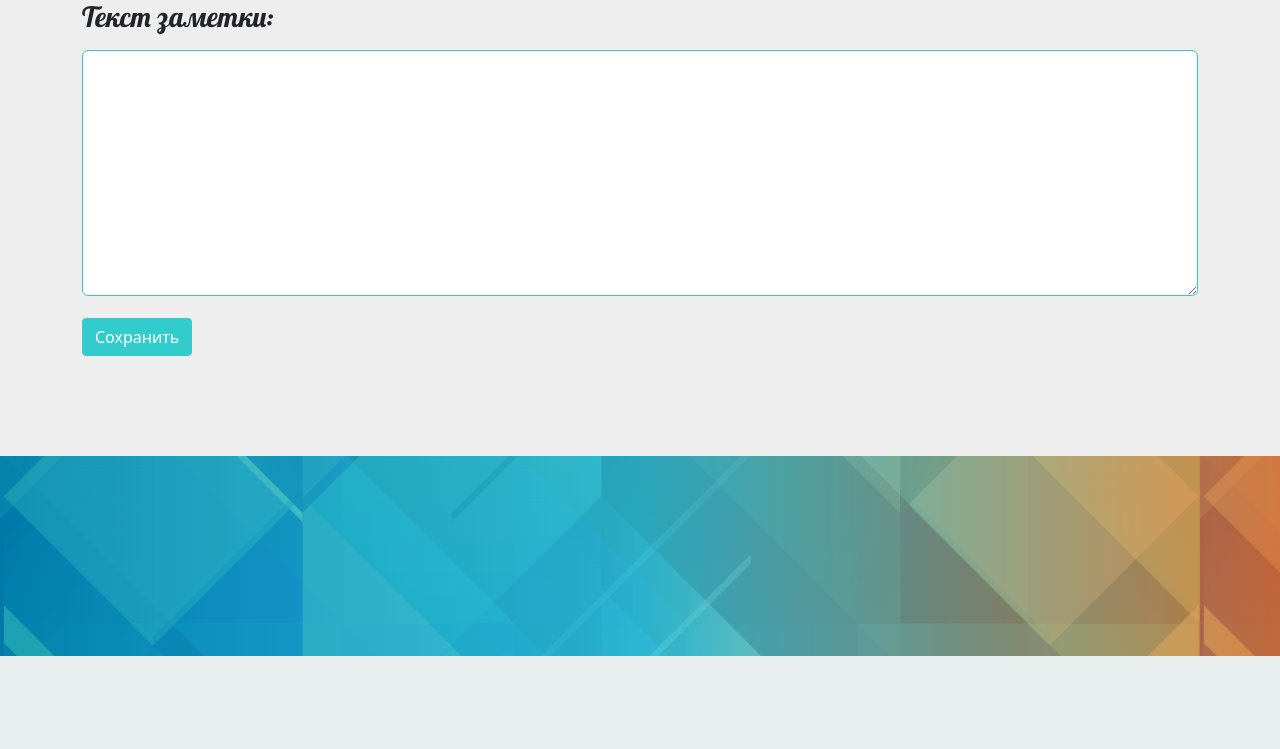
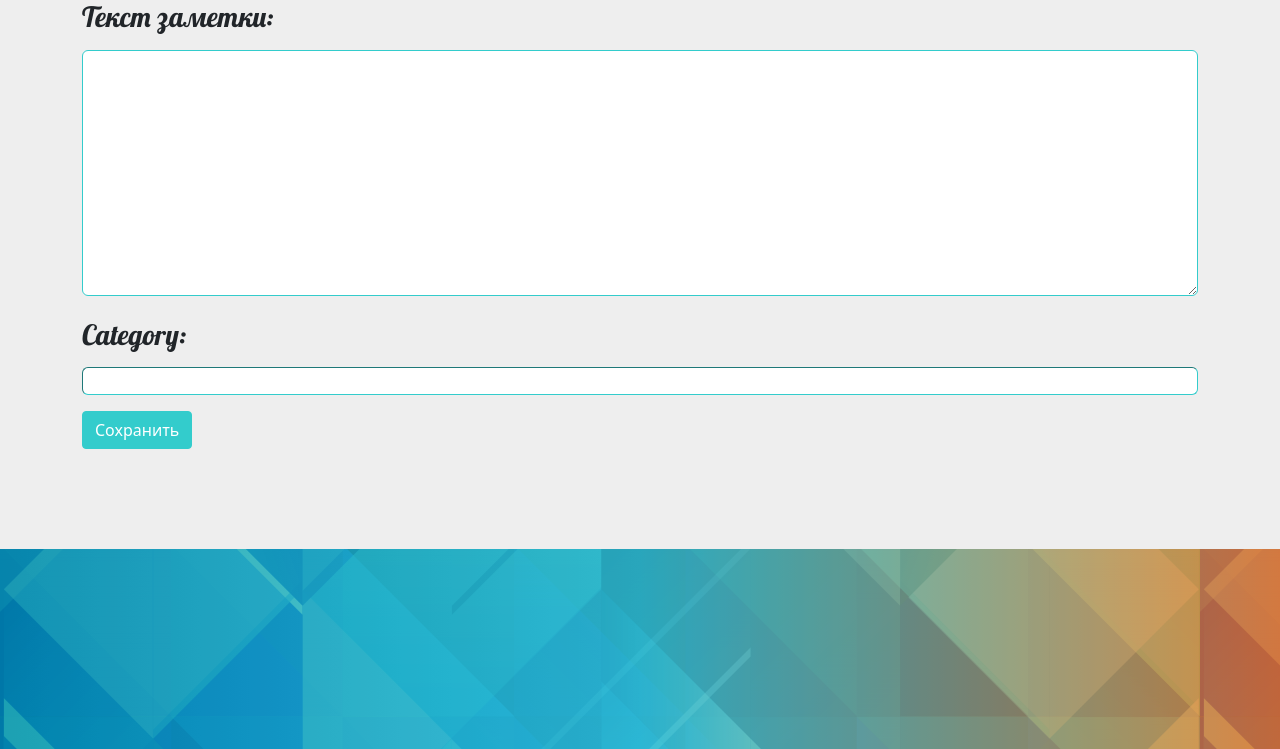
Before and after one commit to p-rayne/notebook-notes, a Django app: page /create/ in a window 1280 px wide. Shown: the part 497-1246 px from the top of the page. Before the commit the page ends 1153 px from the top, so only its background shows below. Run offline with Django 4.2, Linux system fonts and the light colour scheme; the visitor is signed in with stand-in values (Sample User, id 1); parts of the project's set-up code (start-up, migrations or seed data) failed here and were passed over; some libraries are stand-ins or nearby versions.

Commit message:
added category field

```diff
--- a/notebook/notes/forms.py
+++ b/notebook/notes/forms.py
@@ -26,4 +26,4 @@ class NotesForm(forms.ModelForm):
 
     class Meta:
         model = Notes
-        fields = ('text',)
+        fields = ('text', 'category')
--- a/notebook/notes/models.py
+++ b/notebook/notes/models.py
@@ -44,3 +44,4 @@ class Notes(models.Model):
     text = models.TextField()
     created_date = models.DateTimeField(default=timezone.now)
     author = models.ForeignKey(CustomUser, on_delete=models.CASCADE)
+    category = models.CharField(max_length=20, blank=True, null=True)
--- a/notebook/notes/templates/notes/list_notes.html
+++ b/notebook/notes/templates/notes/list_notes.html
@@ -6,7 +6,8 @@
     <div class="col-12">
 
       <h3>{{ note.created_date }}</h3>
-      <p class="p-3">{{ note.text }}</p>
+      <p class="p-3">{{ note.text|linebreaks }}</p>
+        {{ note.category|default_if_none:"Без категории" }}
       <hr class="color1"/>
 
     </div>
```
Also changed, not shown: 1 other file.
